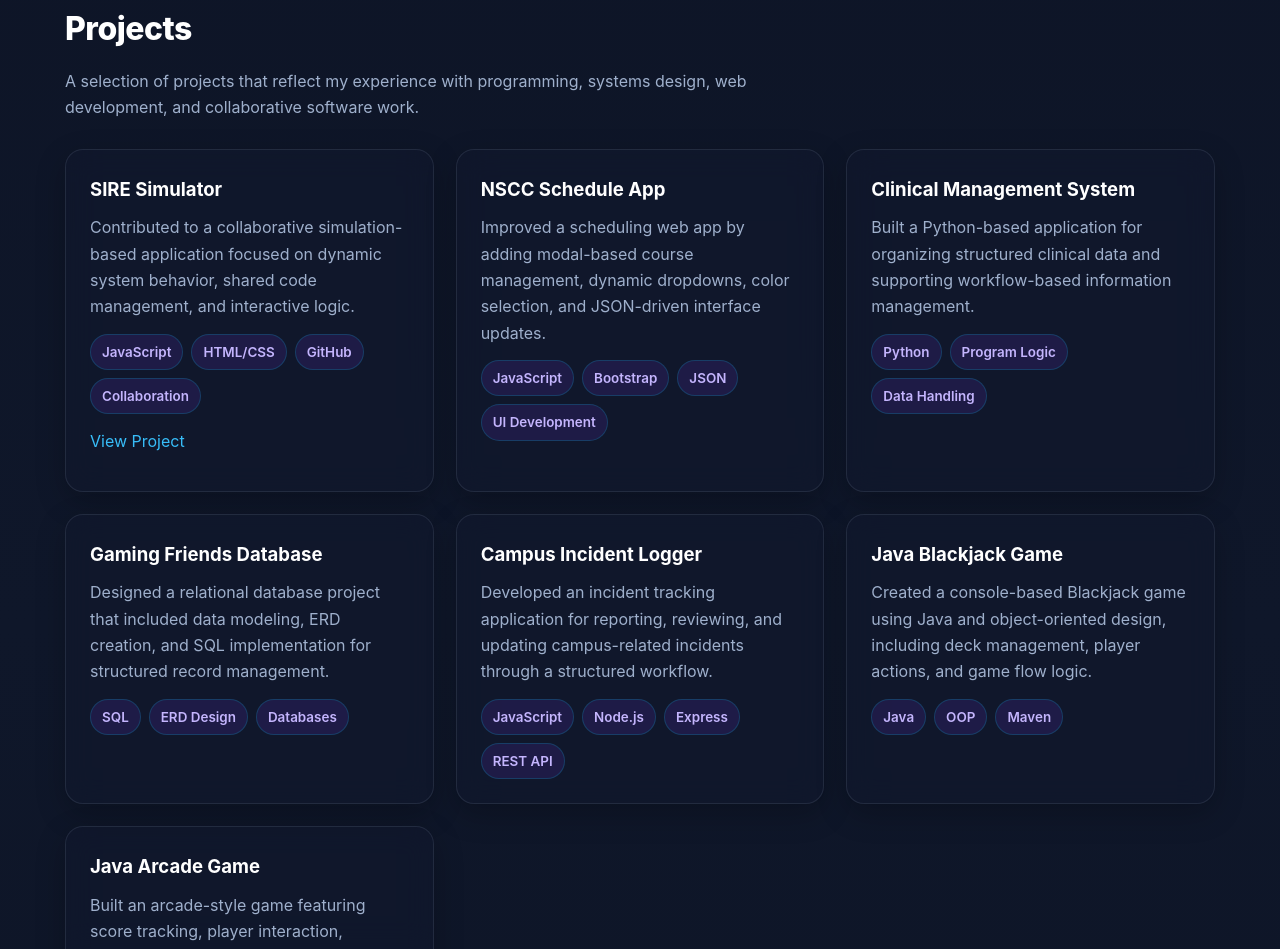
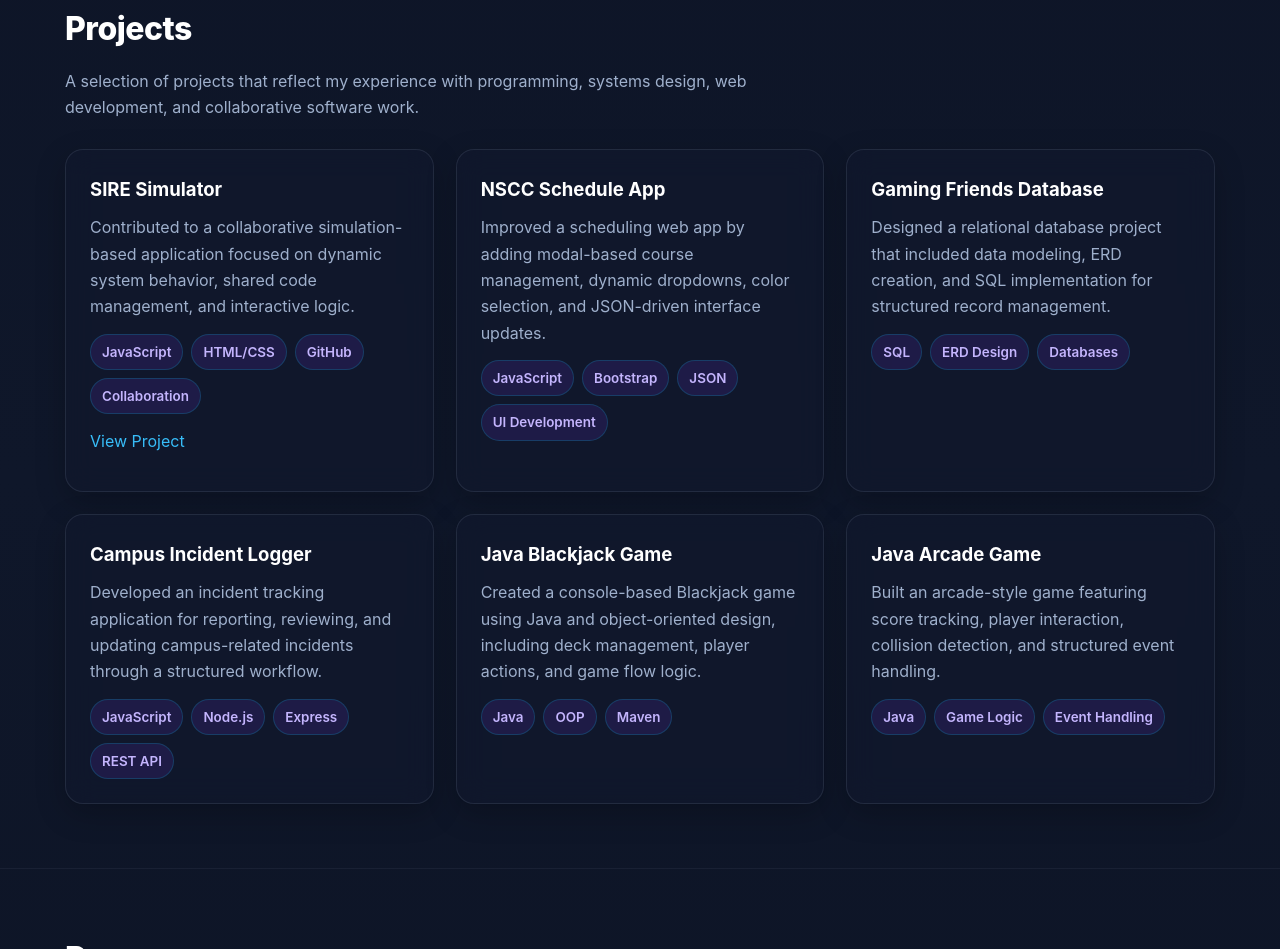
Before and after one commit to JohnWasHereSometimes/JohnWasHereSometimes.github.io, a plain HTML site: page index.html in a window 1280 px wide. Shown: the part 1708-2657 px from the top of the page. Drawn offline with Linux system fonts and the light colour scheme.

```diff
--- a/index.html
+++ b/index.html
@@ -443,6 +443,10 @@
       </div>
     </section>
 
+    <!-- SAME FILE ABOVE, ONLY PROJECT REMOVED -->
+
+<!-- SCROLL TO PROJECTS SECTION ↓ -->
+
 <section id="projects">
   <div class="container">
     <h2 class="section-title">Projects</h2>
@@ -451,6 +455,7 @@
     </p>
 
     <div class="projects-grid">
+
       <article class="card">
         <h3>SIRE Simulator</h3>
         <p>
@@ -477,18 +482,6 @@
           <span class="tag">Bootstrap</span>
           <span class="tag">JSON</span>
           <span class="tag">UI Development</span>
-            </div>
-          </article>
-
-          <article class="card">
-            <h3>Clinical Management System</h3>
-            <p>
-              Built a Python-based application for organizing structured clinical data and supporting workflow-based information management.
-            </p>
-            <div class="tag-list">
-              <span class="tag">Python</span>
-              <span class="tag">Program Logic</span>
-              <span class="tag">Data Handling</span>
         </div>
       </article>
 
@@ -540,6 +533,7 @@
           <span class="tag">Event Handling</span>
         </div>
       </article>
+
     </div>
   </div>
 </section>
```
Lines whose indentation alone changed are shown as unchanged.
